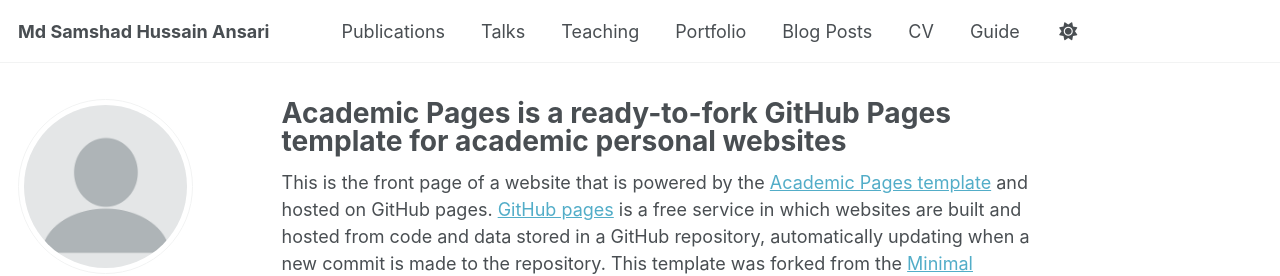
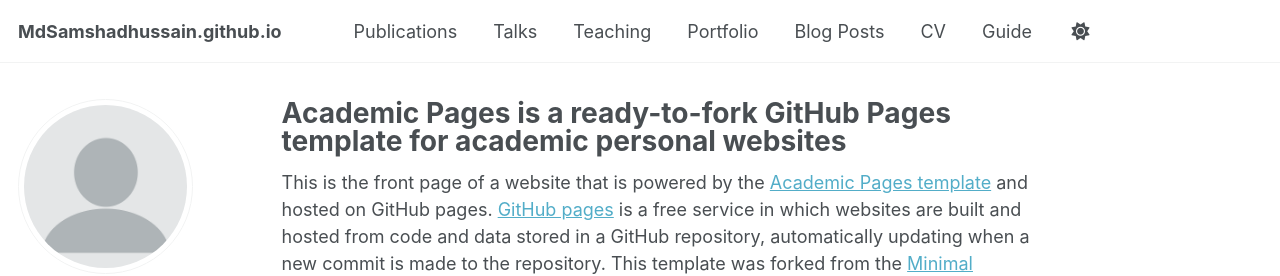
Before and after one commit to MdSamshadhussain/MdSamshadhussain.github.io, a Jekyll site: the page built from _pages/about.md, in a window 1280 px wide. Shown: the top 276 px of the page. Built offline with Jekyll 4.4.1, drawn with Linux system fonts in a browser that asks for light colours; some web fonts are replaced.

Commit message:
Update _config.yml

```diff
--- a/_config.yml
+++ b/_config.yml
@@ -9,7 +9,7 @@
 # Basic Site Settings
 locale                   : "en-India"
 site_theme               : "default"
-title                    : "Md Samshad Hussain Ansari"
+title                    : "MdSamshadhussain.github.io"
 title_separator          : "-"
 name                     : &name "Md Samshad Hussain Ansari"
 description              : &description "Research Scholar at Indian Institute of Technology Mandi"
```
